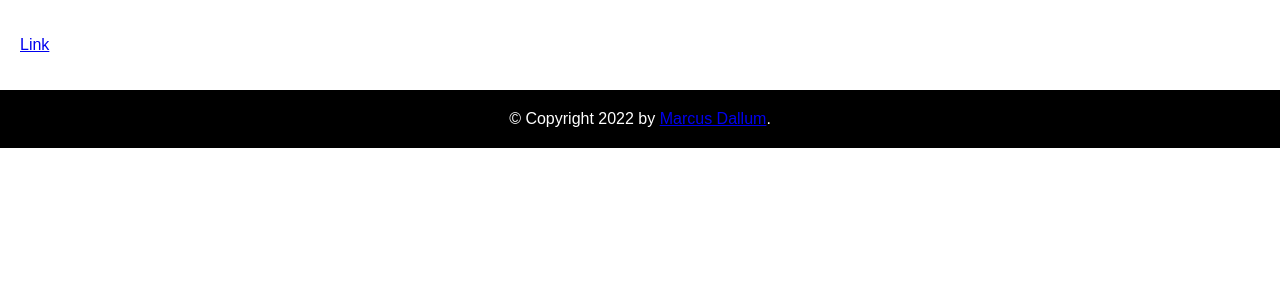
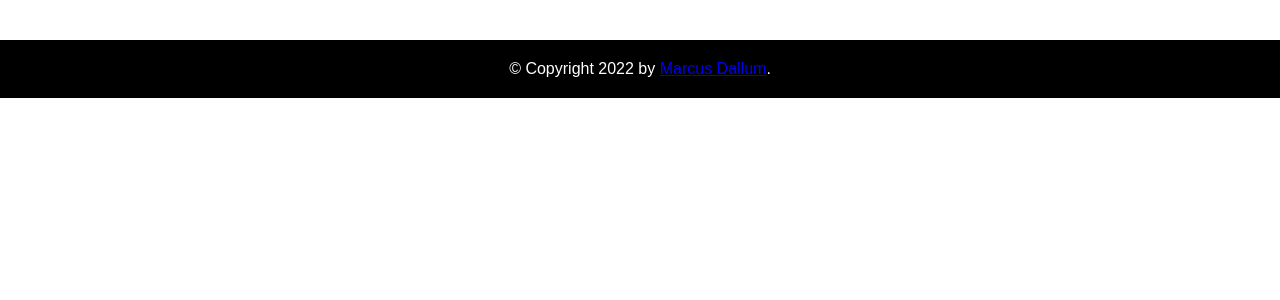
Before and after one commit to marcusdallum/website, a Flask app: page /blog in a window 1280 px wide. Shown: the part 298-598 px from the top of the page. Run offline with Flask 2, Linux system fonts and the light colour scheme; data that the repository does not hold is empty.

Commit message:
Update blog.html

```diff
--- a/templates/blog.html
+++ b/templates/blog.html
@@ -1,9 +1,6 @@
 {% extends "layout.html" %}
 {% block content %}
 {% for post in posts %}
-<a href="http://blog.dallum.net/posts/{{ post['slug'] }}"> <h2> {{ post['title'] }}</h2> </a>
+<a href="http://blog.dallum.net/posts/{{ post['slug'] }}"> <li> {{ post['date'] }} -- {{ post['title'] }}</li> </a>
 {% endfor %}
-<p>
-  <a href="http://blog.dallum.net/posts/hello_world.html"> Link </a>
-</p>
 {% endblock %}
```
